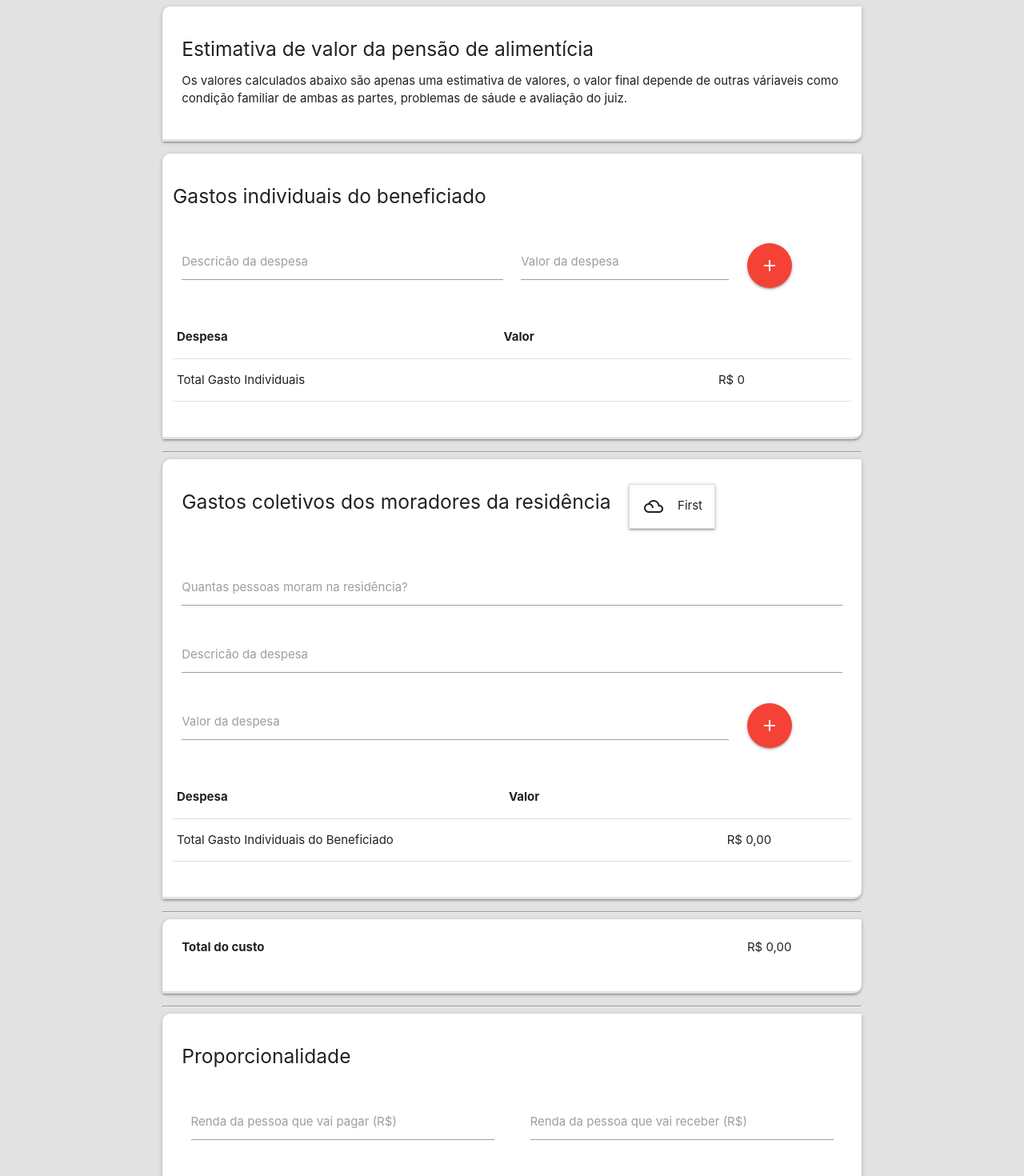
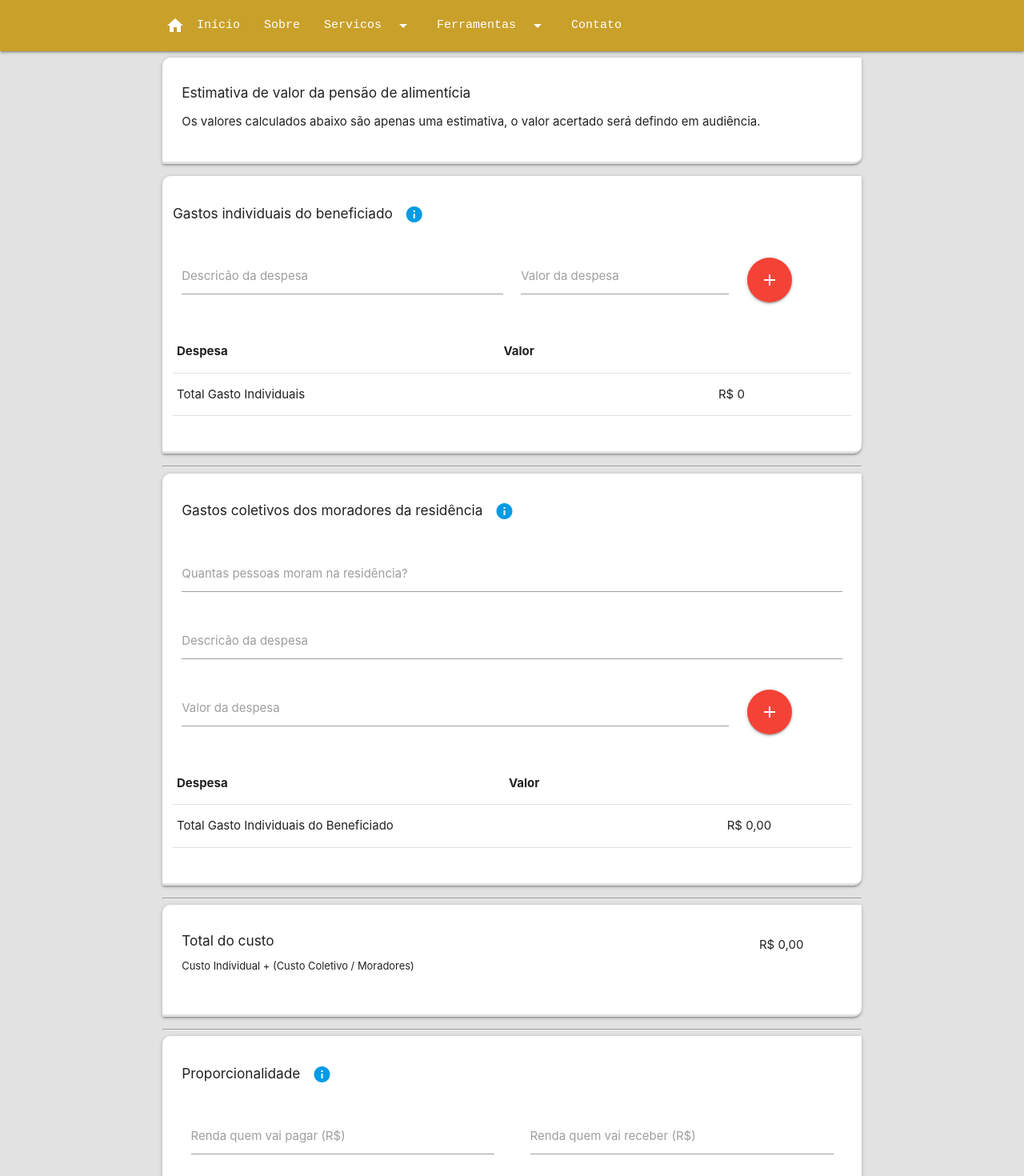
Before and after one commit to vandersonos/fullstack-advogada, a React (Create React App) app in the folder public/javascripts/react/: page /calculadora-pensao-alimenticia in a window 1280 px wide. Shown: the top 1470 px of the page at 80% size. Built offline with nearby package versions, Linux system fonts and the light colour scheme.

Commit message:
finalização da interface e logica faltando revisar a ortografia

```diff
--- a/public/javascripts/react/src/App.js
+++ b/public/javascripts/react/src/App.js
@@ -3,58 +3,18 @@ import 'materialize-css/dist/css/materialize.min.css';
 import './App.css';
 import CardCartaoVisita from './compontentes/CardCartaoVisita';
 import CardTopico from './compontentes/CardTopico.js';
+import Contato from './compontentes/Contato.js';
 import Navbar from './compontentes/NavBar.js';
-import Contato from './compontentes/Contato.js';
+import Artigos from './compontentes/CollArtigos.js';
 
 function App() {
-    let artigos = [
-        {
-            titulo:'Divórcio',
-            id:'divorcio',
-            img:'img/divorcio.jpg',
-            texto: "",
-            itens:[
-                    "Divórcio Judicial",
-                    "Divórcio Extrajudicial",
-                    "Dissolução de União Estável Consensual",
-                    "Dissolução de União Estável Litigiosa"
-            ]
-        },
-        {
-            id:'guarda',
-            titulo:'Guarda',
-            img:'img/guarda.jpg',
-            texto: "",
-            itens:[
-                    "Guarda Provisória",
-                    "Guarda Alternada",
-                    "Guarda Compartilhada",
-                    "Guarda Unilateral"
-            ]
-
-        },
-        {
-            id:'pensao',
-            titulo:'Pensão de Alimentos',
-            img:'img/pensao-alimenticia.jpg',
-            itens:[
-                "Ação de Alimentos",
-                "Ação de Regualação de Visitas"
-            ],
-            texto:"",
-            links:[{
-                url:"/calculadora-pensao-alimenticia",
-                title:"Calcule aqui o valor"
-            }]
-        }
-    ];
     let itens = [];
-     for (let [key,value] of artigos.entries()) {
-        itens.push(<CardTopico  artigos={artigos} key={key} id={value.id} alinhamento='left' titulo={value.titulo} texto={value.texto} img={value.img} itens={value.itens} links={value.links}/>);
+     for (let [key,value] of Artigos.entries()) {
+        itens.push(<CardTopico key={key} id={value.id} alinhamento='left' titulo={value.titulo} texto={value.texto} img={value.img} itens={value.itens} links={value.links}/>);
     }
     return (
         <div className="App ">
-            <Navbar artigos={artigos}/>
+            <Navbar artigos={Artigos}/>
             <div className='container row'>
                 <CardCartaoVisita id='sobre' />
                 {itens}
--- a/public/javascripts/react/src/compontentes/CardTopico.js
+++ b/public/javascripts/react/src/compontentes/CardTopico.js
@@ -9,14 +9,18 @@ class CardTopico extends React.Component{
         let links = [];
         if(this.props.links){
             for(const [key, value] of this.props.links.entries()){
-                links.push(<Link key={key} to={value.url}>{value.title}</Link>)
+                links.push(
+                    <li key={key} className='collection-item'>
+                        <Link className="waves-effect waves-light btn" key={key} to={value.url}><i class="small material-icons left">keyboard</i>{value.title}</Link>
+                    </li>
+                )
             }
         }
 
         let paragrafo = (
             <div className="col s12 m7 l7 xl6 offset-xl1 ">
                 <h4  className="header">{this.props.titulo}</h4>
-                <ul className='collection'>{itens}</ul>
+                <ul className='collection'>{itens}{links}</ul>
             </div>
         );
         let imagem = (
@@ -33,13 +37,11 @@ class CardTopico extends React.Component{
                             <div className="row card-topico-conteudo">
                             {imagem}
                             {paragrafo}
-                            {links}
                             </div>
                         }
                          { this.props.alinhamento !== 'left' &&
                             <div className="row card-topico-conteudo">
                             {paragrafo}
-                            {links}
                             {imagem}
                             </div>
                         }
--- /dev/null
+++ b/public/javascripts/react/src/compontentes/CollArtigos.js
@@ -0,0 +1,43 @@
+let artigos = [
+        {
+            titulo:'Divórcio',
+            id:'divorcio',
+            img:'img/divorcio.jpg',
+            texto: "",
+            itens:[
+                    "Divórcio Judicial",
+                    "Divórcio Extrajudicial",
+                    "Dissolução de União Estável Consensual",
+                    "Dissolução de União Estável Litigiosa"
+            ]
+        },
+        {
+            id:'guarda',
+            titulo:'Guarda',
+            img:'img/guarda.jpg',
+            texto: "",
+            itens:[
+                    "Guarda Provisória",
+                    "Guarda Alternada",
+                    "Guarda Compartilhada",
+                    "Guarda Unilateral"
+            ]
+
+        },
+        {
+            id:'pensao',
+            titulo:'Pensão de Alimentos',
+            img:'img/pensao-alimenticia.jpg',
+            itens:[
+                "Ação de Alimentos",
+                "Ação de Regualação de Visitas"
+            ],
+            texto:"",
+            links:[{
+                url:"/calculadora-pensao-alimenticia",
+                title:"Calcule os valores da pensão alimentícia"
+            }]
+        }
+    ];
+
+export default artigos;
--- a/public/javascripts/react/src/compontentes/NavBar.js
+++ b/public/javascripts/react/src/compontentes/NavBar.js
@@ -2,41 +2,52 @@ import React from 'react';
 import M from "materialize-css";
 import $ from 'jquery';
 
+class Navbar extends React.Component{
 
-class Navbar extends React.Component{
     componentDidMount() {
         M.AutoInit();
     }
     escondeMenu(){
         $(".sidenav-overlay").trigger("click");
-    return false;
+        return false;
     }
     render(){
         let itens = [];
         for (const [key,value] of this.props.artigos.entries()) {
-            let url = '#'+value.id;
+            let url = '/#'+value.id;
             itens.push(<li key={key}><a onClick={this.escondeMenu} href={url}>{value.titulo}</a></li>);
         }
-
-
+        let servicos = <ul id='dropdownservicos' class='dropdown-content'> {itens} </ul>
+        let itensferramentas = <li><a onClick={this.escondeMenu} href='/calculadora-pensao-alimenticia'>Calculadora de pensão</a></li>
+        let ferramentas = <ul id='dropdownferramentas' class='dropdown-content'>{itensferramentas}</ul>
         return (
             <div >
+                {servicos}
+                {ferramentas}
                 <nav>
                     <div className="nav-wrapper container">
                         <a href="#" data-target="mobile-demo" className="sidenav-trigger">
                             <i className="material-icons">menu</i>
                         </a>
                         <ul className="left hide-on-med-and-down ">
-                            <li><a onClick={this.escondeMenu} href="#sobre">Sobre</a></li>
-                            <li><a onClick={this.escondeMenu} href="#contato">Contato</a></li>
-                            {itens}
+                            <li><a onClick={this.escondeMenu} href="/"><i class="material-icons left">home</i>Início</a></li>
+                            <li><a onClick={this.escondeMenu} href="/#sobre">Sobre</a></li>
+                            <li><a class="dropdown-trigger" href="#!" data-target="dropdownservicos">Servicos<i class="material-icons right">arrow_drop_down</i></a></li>
+                            <li><a class="dropdown-trigger" href="#!" data-target="dropdownferramentas">Ferramentas<i class="material-icons right">arrow_drop_down</i></a></li>
+                            <li><a onClick={this.escondeMenu} href="/#contato">Contato</a></li>
                         </ul>
                     </div>
                 </nav>
                 <ul className="sidenav section table-of-contents" id="mobile-demo">
+                    <li><a onClick={this.escondeMenu} href="/"><i class="material-icons left">home</i>Início</a></li>
+                    <li><a onClick={this.escondeMenu} href="/#sobre">Sobre</a></li>
+                     <li><a onClick={this.escondeMenu} href="/#contato">Contato</a></li>
+                    <li><div class="divider"></div></li>
+                    <li><a class="subheader"><i class="material-icons">business_center</i>Servicos</a></li>
                     {itens}
-                    <li><a onClick={this.escondeMenu} href="#sobre">Sobre</a></li>
-                    <li><a onClick={this.escondeMenu} href="#contato">Contato</a></li>
+                    <li><div class="divider"></div></li>
+                    <li><a class="subheader"><i class="material-icons">build</i>Ferramentas</a></li>
+                    {itensferramentas}
                 </ul>
             </div>
         )
--- a/public/javascripts/react/src/compontentes/calc-pensao/CalculadoraPensao.css
+++ b/public/javascripts/react/src/compontentes/calc-pensao/CalculadoraPensao.css
@@ -13,3 +13,21 @@
  .paragrafo-resultado{
      padding: 1em;
  }
+ .resultado {
+    padding: 1em;
+}
+.btn-help{
+    height: 24.4px!important;
+    line-height: 24.4px!important;
+    font-size: 8px!important;
+    width: 28px!important;
+    padding-left: 5px!important;
+    margin-right: 10px!important;
+    margin-left: 10px!important;
+}
+.modal-content > p{
+    text-align: justify;
+}
+.modal-footer{
+    text-align: center!important;
+}
--- a/public/javascripts/react/src/compontentes/calc-pensao/CalculadoraPensao.js
+++ b/public/javascripts/react/src/compontentes/calc-pensao/CalculadoraPensao.js
@@ -6,6 +6,8 @@ import CustosIndividuais from './CustosIndividuais.js';
 import CustosColetivos from './CustosColetivos.js';
 import Proporcionalidade from './Proporcionalidade.js';
 import TotalPensao from './TotalPensao.js';
+import Navbar from '../NavBar.js';
+import Artigos from '../CollArtigos.js';
 
 class CalculadoraPensao extends React.Component{
     constructor(props) {
@@ -38,11 +40,13 @@ class CalculadoraPensao extends React.Component{
         let custoTotal = parseFloat(this.state.custoTotal)
         console.log(this.props)
         return (
+            <div className="container-calculadora">
+                <Navbar artigos={Artigos}/>
                 <div className='container row calculadora'>
                     <div className="col s12 m12 l12 ">
                         <div className="card-panel">
-                            <h5>Estimativa de valor da pensão de alimentícia</h5>
-                            <p>Os valores calculados abaixo são apenas uma estimativa de valores, o valor final depende de outras váriaveis como condição familiar de ambas as partes, problemas de sáude e avaliação do juiz.</p>
+                            <h6>Estimativa de valor da pensão de alimentícia</h6>
+                            <p>Os valores calculados abaixo são apenas uma estimativa, o valor acertado será defindo em audiência.</p>
                         </div>
                         <CustosIndividuais lista={[]} totalIndividual={this.state.totalIndividual}  onTotalIndividualChange={this.handleTotalIndividualChange}/>
                         <hr/>
@@ -51,12 +55,13 @@ class CalculadoraPensao extends React.Component{
                         <div className="card-panel">
                             <div class='row'>
                                 <div class='col s12 m8 l10'>
-                                    <b>Total do custo</b>
+                                    <h6>Total do custo</h6>
+                                    <h6><small> Custo Individual + (Custo Coletivo / Moradores)</small></h6>
                                 </div>
                                 <div class='col s12 m4 l2'>
-                                    <span class="resultado">
+                                    <div class="resultado">
                                         R$ {custoTotal.toFixed(2).replace('.',',')}
-                                    </span>
+                                    </div>
                                 </div>
                             </div>
                         </div>
@@ -68,6 +73,7 @@ class CalculadoraPensao extends React.Component{
 
                     </div>
                 </div>
+            </div>
         )
 
     }
--- a/public/javascripts/react/src/compontentes/calc-pensao/CustosColetivos.js
+++ b/public/javascripts/react/src/compontentes/calc-pensao/CustosColetivos.js
@@ -78,16 +78,27 @@ class CustosColetivos extends React.Component{
         let total = parseFloat(this.state.total)
         return (
             <div  className="card-panel">
+                <div id="modal-help-gcoletivo" class="modal">
+                    <div class="modal-content">
+                    <h6>Gastos coletivos</h6>
+                    <p>
+                        Aqui você vai discriminar somente os gastos coletivos de todas as pessoas da moradia, por exemplo: Aluguel, luz, água, etc.
+                        <br></br>
+                        Estes gastos são divididos pelo número de moradores da casa, para o calculo do valor proporcional de cada morador e por consequencia o gasto individual do beneficiado.
+                    </p>
+                    </div>
+                    <div class="modal-footer">
+                    <a href="#!" class="modal-close waves-effect  btn-small">ok</a>
+                    </div>
+                </div>
                 <div class="row">
-                    <div className='col'><h5>Gastos coletivos dos moradores da residência</h5></div>
                     <div className='col'>
-                    <ul class="collapsible">
-    <li>
-      <div class="collapsible-header"><i class="material-icons">filter_drama</i>First</div>
-      <div class="collapsible-body"><span>Lorem ipsum dolor sit amet.</span></div>
-    </li>
-
-  </ul></div>
+                        <h6>Gastos coletivos dos moradores da residência
+                            <a class="waves-effect waves-light btn-help modal-trigger" href="#modal-help-gcoletivo">
+                                <i class="material-icons">info</i>
+                            </a>
+                        </h6>
+                    </div>
                 </div>
                 <div class="row">
                     <div class="input-field col s12">
--- a/public/javascripts/react/src/compontentes/calc-pensao/CustosIndividuais.js
+++ b/public/javascripts/react/src/compontentes/calc-pensao/CustosIndividuais.js
@@ -71,7 +71,22 @@ class CustosIndividuais extends React.Component{
         }
         return (
             <div className="card-panel">
-                <div className='row'><h5>Gastos individuais do beneficiado</h5></div>
+                <div id="modal-help-gindividual" class="modal">
+                    <div class="modal-content">
+                    <h6>Gastos individuais</h6>
+                    <p>Aqui você dev discriminar somente os gastos individuais do beneficiado, como por exemplo: Educação, saúde, alimentos, vestuário, lazer entre outros.</p>
+                    </div>
+                    <div class="modal-footer">
+                    <a href="#!" class="modal-close waves-effect btn-small">ok</a>
+                    </div>
+                </div>
+                <div className='row'>
+                    <h6>Gastos individuais do beneficiado
+                        <a class="waves-effect waves-light btn-help modal-trigger" href="#modal-help-gindividual">
+                            <i class="material-icons">info</i>
+                        </a>
+                    </h6>
+                </div>
                 <div class="row forms-table">
                     <div class="input-field col s12 m12 l6">
                         <input placeholder="" id="item-despesa" type="text" class="validate"/>
--- a/public/javascripts/react/src/compontentes/calc-pensao/Proporcionalidade.js
+++ b/public/javascripts/react/src/compontentes/calc-pensao/Proporcionalidade.js
@@ -6,9 +6,7 @@ class Proporcionalidade extends React.Component{
     constructor(props) {
         super(props);
         // this.handleChange = this.handleChange.bind(this);
-        let lista = props.lista
         this.calculaValor = this.calculaValor.bind(this);
-
         this.state = {
             // "DataSource" é uma fonte de dados global
             rendaPagador:0.0,
@@ -57,20 +55,38 @@ class Proporcionalidade extends React.Component{
 
         return (
             <div className="card-panel">
+                <div id="modal-help-gproporcional" class="modal">
+                    <div class="modal-content">
+                    <h6>Proporcionalidade</h6>
+                    <p>
+                        Aqui você vai discriminar a renda dos responsaveis pelo beneficiado, para fins de caculo de proporcionalidade, pois o gasto total deve ser dividido de forma proporcional por ambas as partes responsáveis.
+                    </p>
+                    </div>
+                    <div class="modal-footer">
+                    <a href="#!" class="modal-close waves-effect btn-small">ok</a>
+                    </div>
+                </div>
                 <div class='row '>
-                    <div className='col s12'><h5>Proporcionalidade</h5></div>
+                    <div className='col s12'>
+                        <h6>
+                            Proporcionalidade
+                            <a class="waves-effect waves-light btn-help modal-trigger" href="#modal-help-gproporcional">
+                                <i class="material-icons">info</i>
+                            </a>
+                        </h6>
+                    </div>
                 </div>
                 <div class='row '>
                     <div class="col s12 m6">
                         <div class="input-field col s12">
                             <input placeholder="" id="p-renda-pagar" type="number" onChange={this.calculaValor} class="validate"/>
-                            <label for="p-renda-pagar">Renda da pessoa que vai pagar (R$)</label>
+                            <label for="p-renda-pagar">Renda quem vai pagar (R$)</label>
                         </div>
                     </div>
                     <div class="col s12 m6">
                         <div class="input-field col s12">
                         <input placeholder="" id="p-renda-receber" type="number" onChange={this.calculaValor}  class="validate"/>
-                            <label for="p-renda-receber">Renda da pessoa que vai receber (R$)</label>
+                            <label for="p-renda-receber">Renda quem vai receber (R$)</label>
                         </div>
                     </div>
                 </div>
@@ -78,24 +94,24 @@ class Proporcionalidade extends React.Component{
                     <div class="col s12 m6">
                         <h7>Porcentagem de responsabilidade pagador</h7>
                         <p className='paragrafo-resultado'>
-                            <span class="resultado col s6">
+                            <div class="resultado col s6">
                                 {perc_pagador} %
-                            </span>
-                            <span class="resultado col s6">
+                            </div>
+                            <div class="resultado col s6">
                                 R$ {valorPagadorTotal}
-                            </span>
+                            </div>
                         </p>
 
                     </div>
                     <div class="col s12 m6">
                         <h7>Porcentagem de responsabilidade beneficiado</h7>
                         <p className='paragrafo-resultado'>
-                            <span class="resultado col s6">
+                            <div class="resultado col s6">
                                 {perc_recebedor} %
-                            </span>
-                            <span class="resultado col s6">
+                            </div>
+                            <div class="resultado col s6">
                                 R$ {valorRecebedorTotal}
-                            </span>
+                            </div>
                         </p>
 
                     </div>
--- a/public/javascripts/react/src/compontentes/calc-pensao/TotalPensao.js
+++ b/public/javascripts/react/src/compontentes/calc-pensao/TotalPensao.js
@@ -16,6 +16,8 @@ class TotalPensao extends React.Component{
 
     render(){
         let valor = parseFloat(this.props.valor)
+        let data = new Date();
+
         return (
             <div className="card-panel">
                 <div class='row'>
@@ -31,6 +33,8 @@ class TotalPensao extends React.Component{
                         <a class="btn-floating btn-large waves-effect waves-light red" onClick={this.imprimir} ><i class="material-icons">print</i></a>
                     </div>
                 </div>
+                <div class='row'> Estimativa calculada em: {data.getDate()}/{data.getMonth()}/{data.getFullYear()}</div>
+                <div class='row'><p> * A utilizacão dessa estimativa para fins processuais é de inteira responsabilidade do advogado da parte.</p></div>
             </div>
         )
 
```
Also changed, not shown: public/javascripts/react/src/compontentes/Untitled.txt (added).
